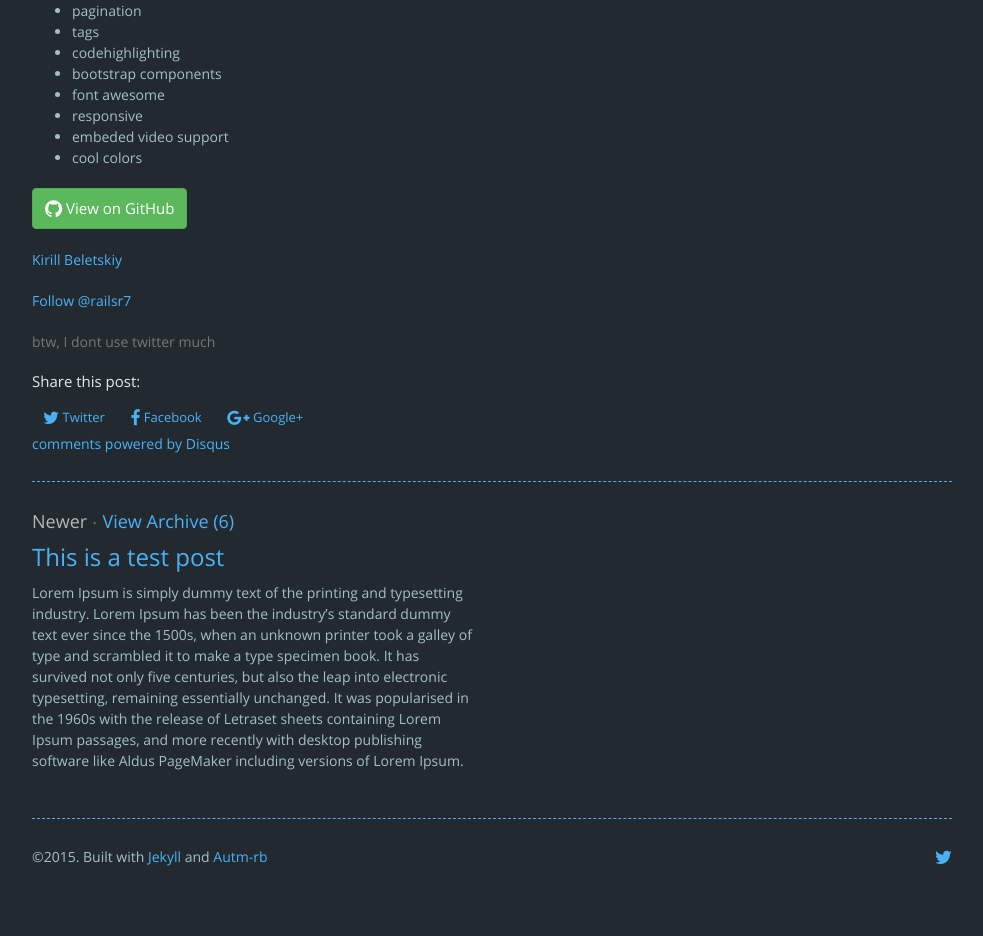
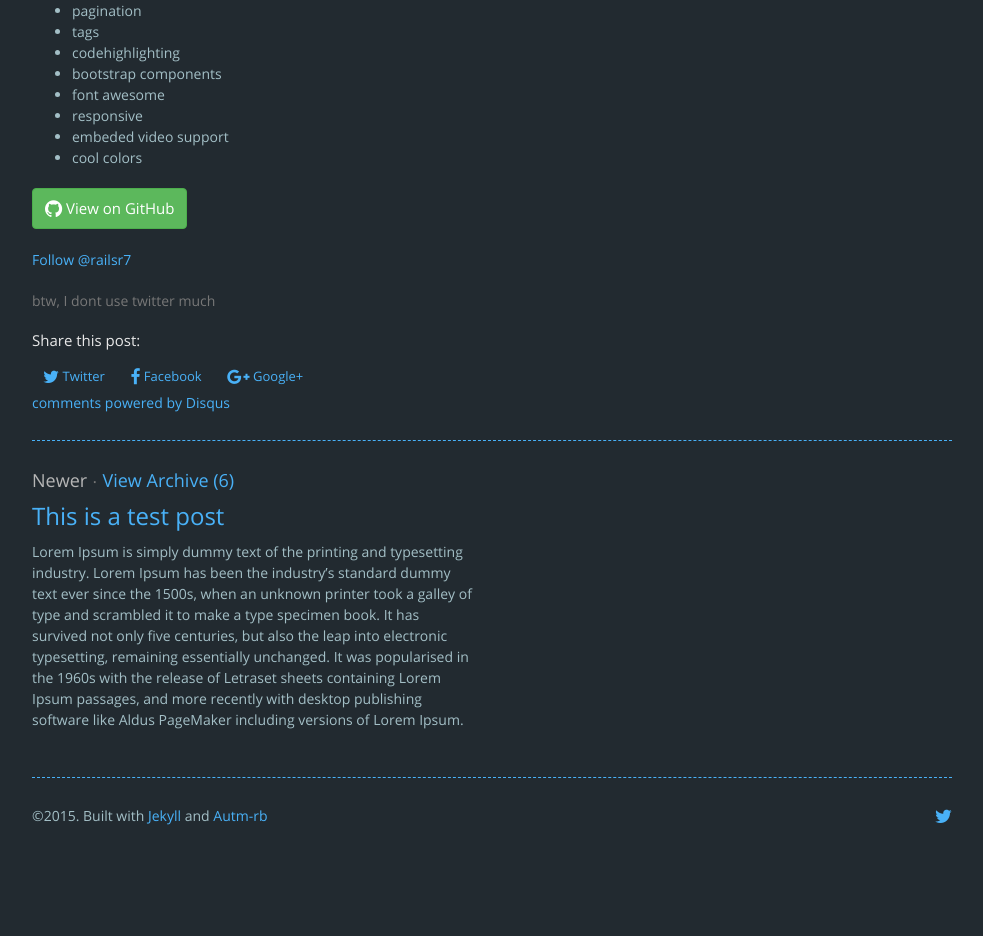
Before and after one commit to railsr/railsr.github.io, a Jekyll site: the page built from _posts/2014-09-29-autm-rb.md, in a window 1280 px wide. Shown: the part 892-1828 px from the top of the page, without its empty margins (148-1131 px from the left). Built offline with Jekyll 4.4.1, drawn with Linux system fonts in a browser that asks for light colours; nearby versions of some CDN libraries; comment, search, counter and statistics services are not loaded; after the commit the page ends 1787 px from its top, so only the background shows below that.

Commit message:
Update 2014-09-29-autm-rb.md

```diff
--- a/_posts/2014-09-29-autm-rb.md
+++ b/_posts/2014-09-29-autm-rb.md
@@ -26,8 +26,5 @@ Autm-rb can be used for both portfolio and blogging.
 
 <a href="https://github.com/railsr/autm-rb" target="_blank" class="btn btn-success"><i class="fa fa-github fa-lg"></i> View on GitHub</a>
 
-
-[Kirill Beletskiy](https://twitter.com/railsr7)
-
 <p><a href="https://twitter.com/railsr7" class="twitter-follow-button" data-show-count="true" data-size="large" data-dnt="true">Follow @railsr7</a></p>
 <p class="text-muted">btw, I dont use twitter much</p>
```
